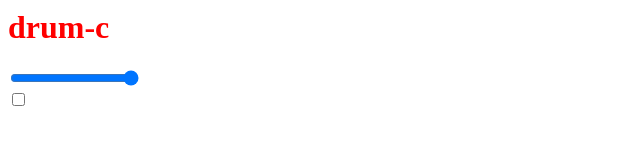
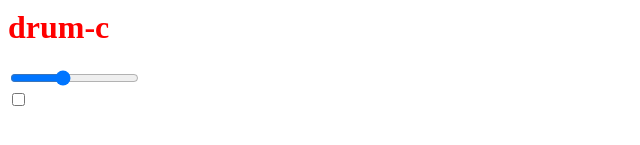
Before and after one commit to isemaj/fcc-drum-machine, a React app: page / in a window 1280 px wide. Shown: the part 329-474 px from the top of the page, without its empty margins (0-640 px from the left). Built offline with nearby package versions, Linux system fonts and the light colour scheme; the HTML template or start-up script is replaced by a standard one.

Commit message:
add value attr

```diff
--- a/src/js/containers/VolumeRange.js
+++ b/src/js/containers/VolumeRange.js
@@ -17,14 +17,18 @@ class VolumeRange extends Component {
   render() {
   	return (
     <React.Fragment>
-      <input type="range" id="drum-volume" step="0.01" min="0" max="1" onChange={this.onVolumeChange} />
+      <input type="range" id="drum-volume" value={this.props.volume.currentVolume} step="0.01" min="0" max="1" onChange={this.onVolumeChange} />
     </React.Fragment>
     );
   }
 }
 
+const mapStateToProps = state => ({
+  volume: state.volume,
+});
+
 const mapDispatchToProps = dispatch => bindActionCreators({
   adjustVolume,
 }, dispatch);
 
-export default connect(null, mapDispatchToProps)(VolumeRange);
+export default connect(mapStateToProps, mapDispatchToProps)(VolumeRange);
```
